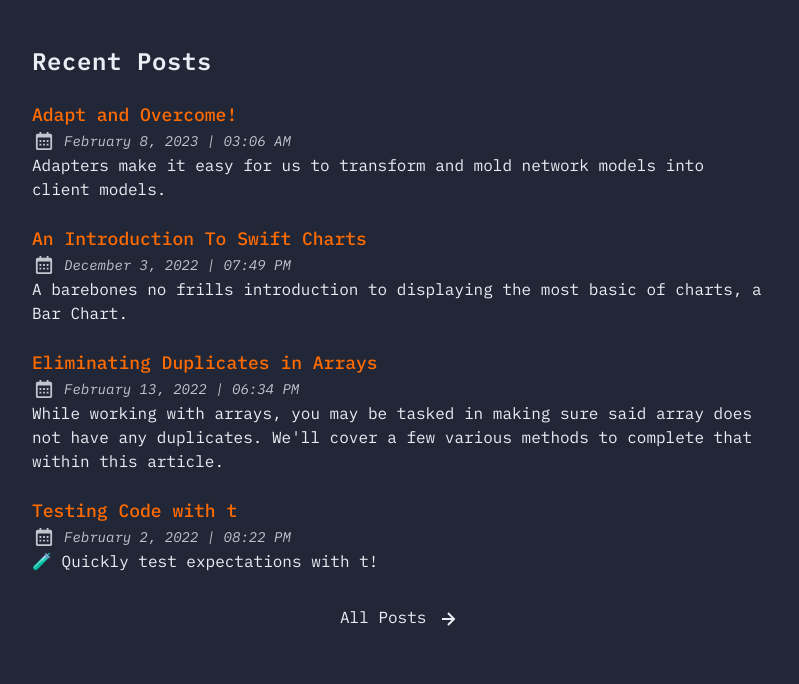
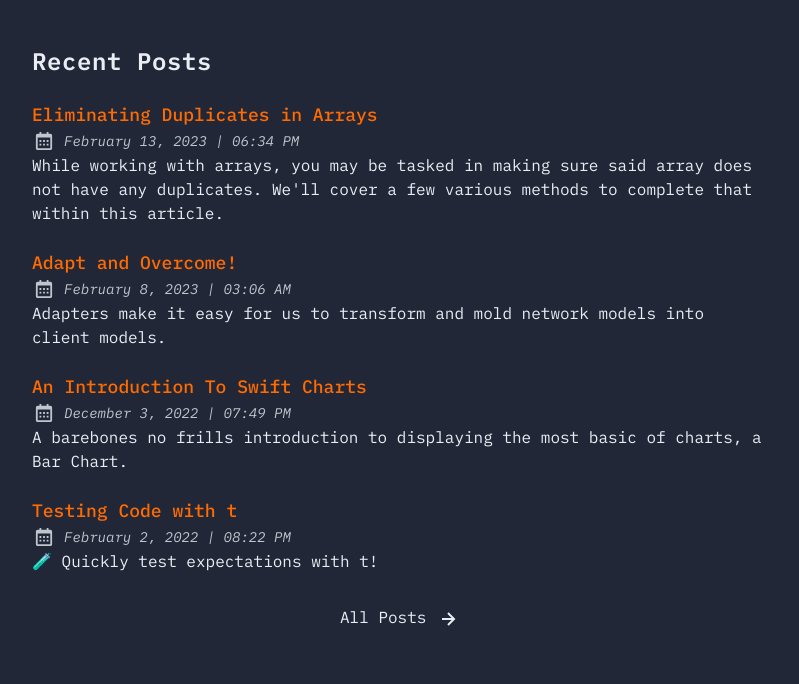
Before and after one commit to 0xOpenBytes/Site, an Astro site: page / in a window 1280 px wide. Shown: the part 1084-1768 px from the top of the page, without its empty margins (240-1039 px from the left). Built offline with nearby package versions, Linux system fonts and the light colour scheme; Astro itself is replaced by a stand-in of ours; some packages are replaced by stand-ins of ours.

Commit message:
Update eliminating-array-duplicates.md (#26)

```diff
--- a/src/content/blog/eliminating-array-duplicates.md
+++ b/src/content/blog/eliminating-array-duplicates.md
@@ -1,7 +1,7 @@
 ---
 title: Eliminating Duplicates in Arrays
 author: Rob Maltese
-pubDatetime: 2022-02-13T18:34:31Z
+pubDatetime: 2023-02-13T18:34:31Z
 postSlug: eliminating-duplicates-in-arrays
 featured: false
 draft: false
```
